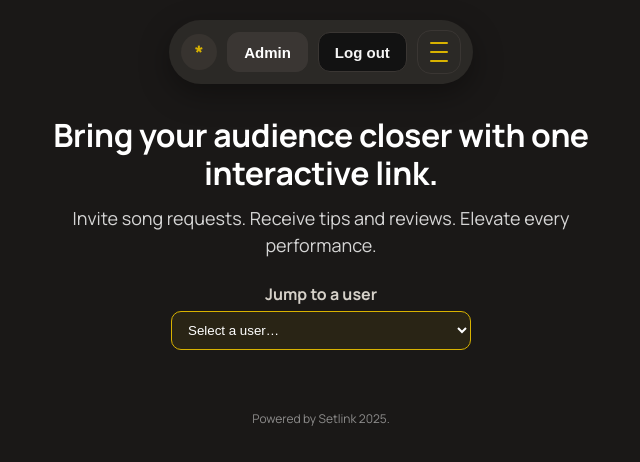
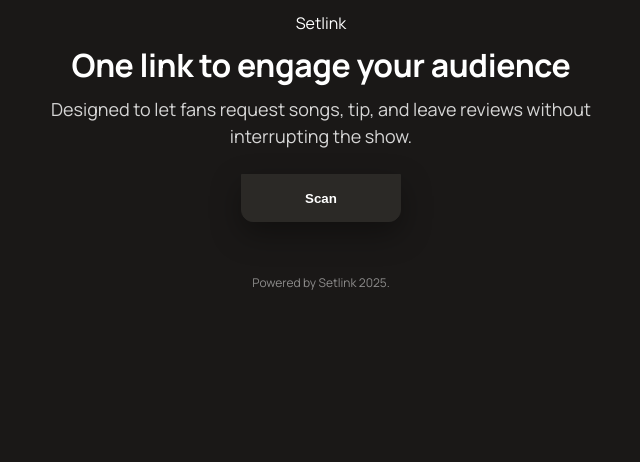
Before and after one commit to oisinomuiridesign-hub/mysetlink.io, a website: page index.html in a window 1280 px wide. Shown: the whole page, without its empty margins (319-959 px from the left). Drawn offline with Linux system fonts and the light colour scheme.

Commit message:
Add files via upload

```diff
--- a/index.html
+++ b/index.html
@@ -7,30 +7,14 @@
     <link rel="stylesheet" href="styling/style.css">
 </head>
 <body class="landing green-landing">
-    <header class="pill-nav">
-        <div class="pill-nav-inner">
-            <div class="pill-logo" aria-hidden="true">*</div>
-            <button class="pill-tab active" type="button">Admin</button>
-            <button class="pill-tab dark" type="button">Log out</button>
-            <button class="pill-burger" type="button" aria-label="Menu">
-                <span></span><span></span><span></span>
-            </button>
-        </div>
-    </header>
-
     <main class="hero hero-linktree">
         <div class="hero-inner">
-            <h1>Bring your audience closer with one interactive link.</h1>
-            <p class="hero-sub highlight">Invite song requests. Receive tips and reviews. Elevate every performance.</p>
-            <div class="tester hero-tester">
-                <label for="user-select">Jump to a user</label>
-                <select id="user-select">
-                    <option value="">Select a user…</option>
-                    <option value="oisin/mysetlink.html">Oisin</option>
-                    <option value="emma/mysetlink.html">Emma</option>
-                    <option value="liam/mysetlink.html">Liam</option>
-                    <option value="sofia/mysetlink.html">Sofia</option>
-                </select>
+            <div class="hero-logo">Setlink</div>
+            <h1>One link to engage your audience</h1>
+            <p class="hero-sub highlight">Designed to let fans <span class="gold-highlight">request songs</span>, <span class="gold-highlight">tip</span>, and leave <span class="gold-highlight">reviews</span> without interrupting the show.</p>
+            <button id="scan-random" class="cta hero-primary" type="button">Scan</button>
+            <div class="hero-visual">
+                <div class="hero-photo-landing" role="img" aria-label="Setlink hero image"></div>
             </div>
         </div>
     </main>
@@ -44,6 +28,15 @@
                 window.location.href = value;
             }
         });
+
+        const scanButton = document.getElementById('scan-random');
+        if (scanButton) {
+            const userUrls = ['oisin/mysetlink.html', 'emma/mysetlink.html', 'liam/mysetlink.html', 'sofia/mysetlink.html'];
+            scanButton.addEventListener('click', () => {
+                const pick = userUrls[Math.floor(Math.random() * userUrls.length)];
+                window.location.href = pick;
+            });
+        }
     </script>
     <footer class="site-footer">Powered by Setlink 2025.</footer>
 </body>
```
Also changed, not shown: script.js (+10 -0 lines).
